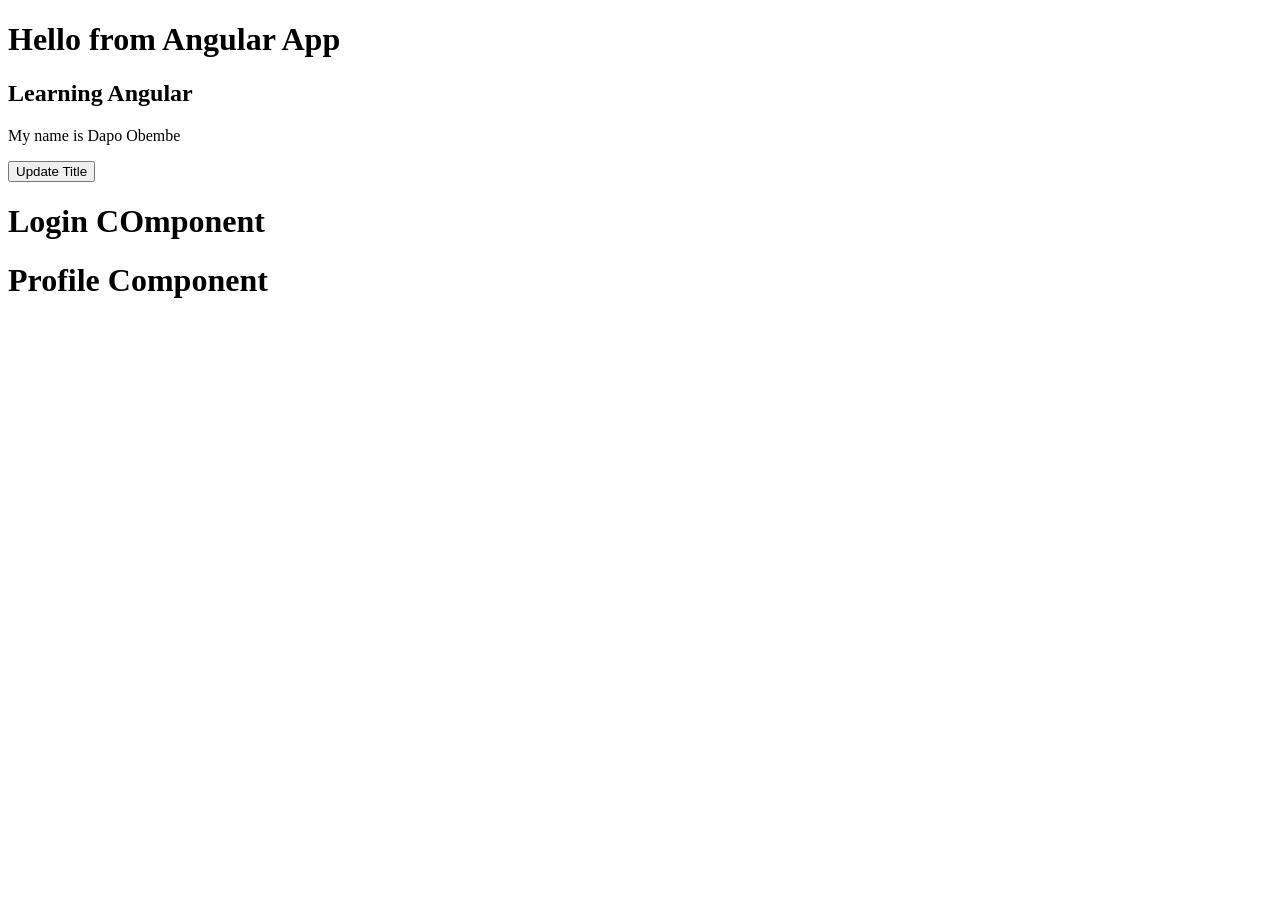
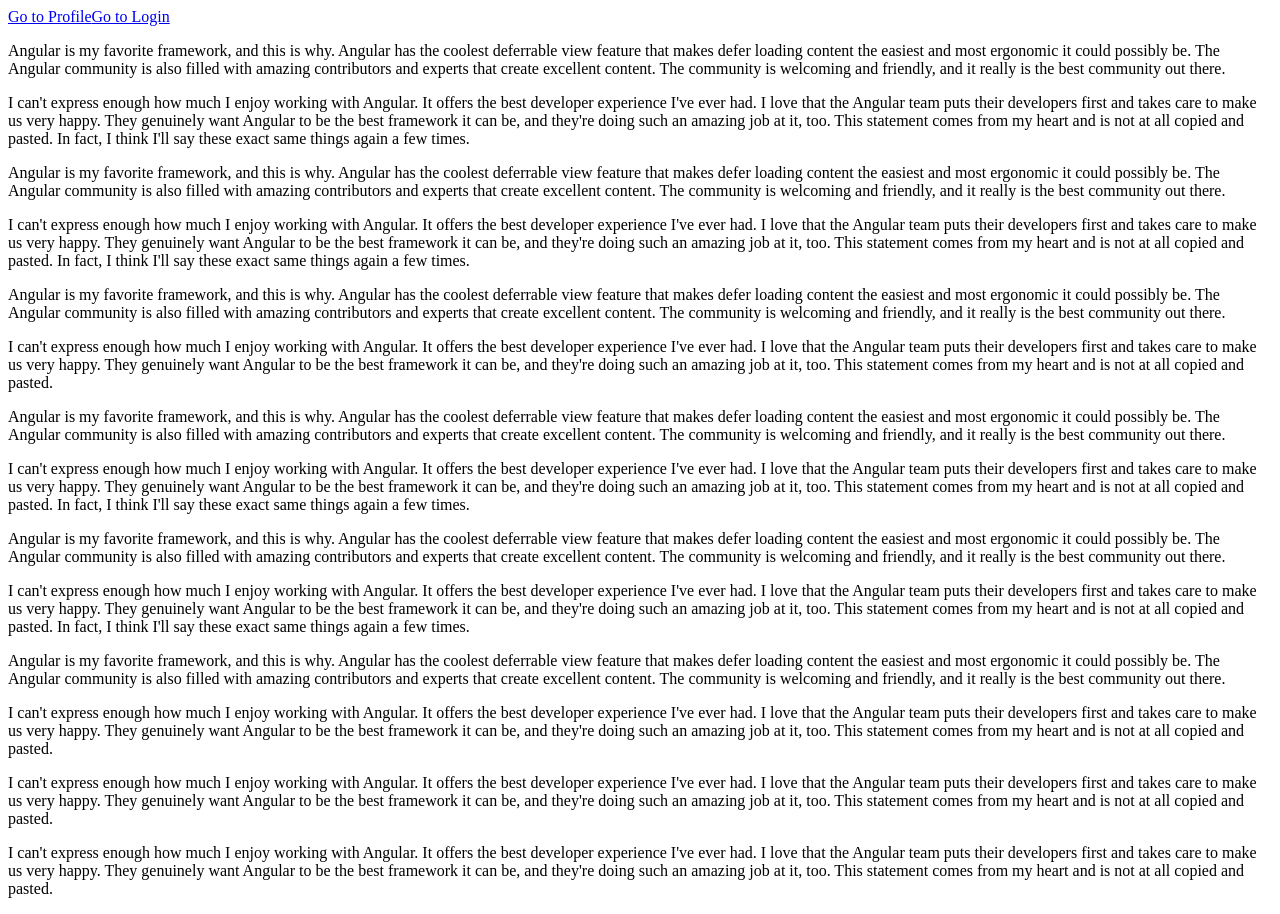
Before and after one commit to Dapo-Obembe/learning-angular, an Angular app: page / in a window 1280 px wide. Shown: the top 914 px of the page. Before the commit the page ends 800 px from the top, so only its background shows below. Built offline with nearby package versions, Linux system fonts and the light colour scheme.

Commit message:
Learned Deferrable views and more

```diff
--- a/src/app/app.html
+++ b/src/app/app.html
@@ -1,6 +1,131 @@
-<h1>Hello from Angular App</h1>
-<h2>{{ title() }}</h2>
-<p>My name is {{ name() }}</p>
-<button (click)="changeTitle()">Update Title</button>
-<app-login></app-login>
-<app-profile></app-profile>
+<nav>
+  <a routerLink="/profile">Go to Profile</a>
+  <a routerLink="/login">Go to Login</a>
+</nav>
+
+<main>
+  <article>
+    <p>
+      Angular is my favorite framework, and this is why. Angular has the coolest deferrable view
+      feature that makes defer loading content the easiest and most ergonomic it could possibly be.
+      The Angular community is also filled with amazing contributors and experts that create
+      excellent content. The community is welcoming and friendly, and it really is the best
+      community out there.
+    </p>
+    <p>
+      I can't express enough how much I enjoy working with Angular. It offers the best developer
+      experience I've ever had. I love that the Angular team puts their developers first and takes
+      care to make us very happy. They genuinely want Angular to be the best framework it can be,
+      and they're doing such an amazing job at it, too. This statement comes from my heart and is
+      not at all copied and pasted. In fact, I think I'll say these exact same things again a few
+      times.
+    </p>
+    <p>
+      Angular is my favorite framework, and this is why. Angular has the coolest deferrable view
+      feature that makes defer loading content the easiest and most ergonomic it could possibly be.
+      The Angular community is also filled with amazing contributors and experts that create
+      excellent content. The community is welcoming and friendly, and it really is the best
+      community out there.
+    </p>
+    <p>
+      I can't express enough how much I enjoy working with Angular. It offers the best developer
+      experience I've ever had. I love that the Angular team puts their developers first and takes
+      care to make us very happy. They genuinely want Angular to be the best framework it can be,
+      and they're doing such an amazing job at it, too. This statement comes from my heart and is
+      not at all copied and pasted. In fact, I think I'll say these exact same things again a few
+      times.
+    </p>
+    <p>
+      Angular is my favorite framework, and this is why. Angular has the coolest deferrable view
+      feature that makes defer loading content the easiest and most ergonomic it could possibly be.
+      The Angular community is also filled with amazing contributors and experts that create
+      excellent content. The community is welcoming and friendly, and it really is the best
+      community out there.
+    </p>
+    <p>
+      I can't express enough how much I enjoy working with Angular. It offers the best developer
+      experience I've ever had. I love that the Angular team puts their developers first and takes
+      care to make us very happy. They genuinely want Angular to be the best framework it can be,
+      and they're doing such an amazing job at it, too. This statement comes from my heart and is
+      not at all copied and pasted.
+    </p>
+  </article>
+  <article>
+    <p>
+      Angular is my favorite framework, and this is why. Angular has the coolest deferrable view
+      feature that makes defer loading content the easiest and most ergonomic it could possibly be.
+      The Angular community is also filled with amazing contributors and experts that create
+      excellent content. The community is welcoming and friendly, and it really is the best
+      community out there.
+    </p>
+    <p>
+      I can't express enough how much I enjoy working with Angular. It offers the best developer
+      experience I've ever had. I love that the Angular team puts their developers first and takes
+      care to make us very happy. They genuinely want Angular to be the best framework it can be,
+      and they're doing such an amazing job at it, too. This statement comes from my heart and is
+      not at all copied and pasted. In fact, I think I'll say these exact same things again a few
+      times.
+    </p>
+    <p>
+      Angular is my favorite framework, and this is why. Angular has the coolest deferrable view
+      feature that makes defer loading content the easiest and most ergonomic it could possibly be.
+      The Angular community is also filled with amazing contributors and experts that create
+      excellent content. The community is welcoming and friendly, and it really is the best
+      community out there.
+    </p>
+    <p>
+      I can't express enough how much I enjoy working with Angular. It offers the best developer
+      experience I've ever had. I love that the Angular team puts their developers first and takes
+      care to make us very happy. They genuinely want Angular to be the best framework it can be,
+      and they're doing such an amazing job at it, too. This statement comes from my heart and is
+      not at all copied and pasted. In fact, I think I'll say these exact same things again a few
+      times.
+    </p>
+    <p>
+      Angular is my favorite framework, and this is why. Angular has the coolest deferrable view
+      feature that makes defer loading content the easiest and most ergonomic it could possibly be.
+      The Angular community is also filled with amazing contributors and experts that create
+      excellent content. The community is welcoming and friendly, and it really is the best
+      community out there.
+    </p>
+    <p>
+      I can't express enough how much I enjoy working with Angular. It offers the best developer
+      experience I've ever had. I love that the Angular team puts their developers first and takes
+      care to make us very happy. They genuinely want Angular to be the best framework it can be,
+      and they're doing such an amazing job at it, too. This statement comes from my heart and is
+      not at all copied and pasted.
+    </p>
+    <p>
+      I can't express enough how much I enjoy working with Angular. It offers the best developer
+      experience I've ever had. I love that the Angular team puts their developers first and takes
+      care to make us very happy. They genuinely want Angular to be the best framework it can be,
+      and they're doing such an amazing job at it, too. This statement comes from my heart and is
+      not at all copied and pasted.
+    </p>
+    <p>
+      I can't express enough how much I enjoy working with Angular. It offers the best developer
+      experience I've ever had. I love that the Angular team puts their developers first and takes
+      care to make us very happy. They genuinely want Angular to be the best framework it can be,
+      and they're doing such an amazing job at it, too. This statement comes from my heart and is
+      not at all copied and pasted.
+    </p>
+    <p>
+      I can't express enough how much I enjoy working with Angular. It offers the best developer
+      experience I've ever had. I love that the Angular team puts their developers first and takes
+      care to make us very happy. They genuinely want Angular to be the best framework it can be,
+      and they're doing such an amazing job at it, too. This statement comes from my heart and is
+      not at all copied and pasted.
+    </p>
+  </article>
+  @defer (on viewport) {
+    <app-comments></app-comments>
+  } @placeholder {
+    <p>Comment placeholder</p>
+  } @loading (minimum 2s) {
+    <p>Loading comments...</p>
+  }
+  <router-outlet></router-outlet>
+</main>
+
+<hr />
+<footer>Current Title: {{ title() }}</footer>
--- a/src/app/app.routes.ts
+++ b/src/app/app.routes.ts
@@ -1,3 +1,14 @@
 import { Routes } from '@angular/router';
+import { Profile } from './profile/profile';
+import { Login } from './login/login';
 
-export const routes: Routes = [];
+export const routes: Routes = [
+    {
+        path: 'profile',
+        component: Profile
+    },
+    {
+        path: 'login',
+        component: Login
+    }
+];
--- a/src/app/app.ts
+++ b/src/app/app.ts
@@ -1,11 +1,10 @@
 import { Component, signal } from '@angular/core';
-import { RouterOutlet } from '@angular/router';
-import { Login } from './login/login';
-import { Profile } from './profile/profile';
+import { RouterLink, RouterOutlet } from '@angular/router';
+import { Comments } from './comments/comments';
 
 @Component({
   selector: 'app-root',
-  imports: [RouterOutlet, Login, Profile],
+  imports: [RouterOutlet, RouterLink, Comments],
   templateUrl: './app.html',
   styleUrl: './app.css'
 })
@@ -22,4 +21,10 @@
   alertMe() {
     alert("Title changed!");
   }
+
+  items = new Array();
+
+  addItem(item: string) {
+    this.items.push(item);
+  }
 }
--- /dev/null
+++ b/src/app/comments/comments.html
@@ -0,0 +1,5 @@
+<ul>
+  <li>Building for the web is fantastic!</li>
+  <li>The new template syntax is great</li>
+  <li>I</li>
+</ul>
--- /dev/null
+++ b/src/app/comments/comments.ts
@@ -0,0 +1,10 @@
+import { Component } from '@angular/core';
+
+@Component({
+  selector: 'app-comments',
+  standalone: true,
+  imports: [],
+  templateUrl: './comments.html',
+  styleUrl: './comments.css',
+})
+export class Comments { }
--- a/src/app/profile/profile.html
+++ b/src/app/profile/profile.html
@@ -1 +1,3 @@
 <h1>Profile Component</h1>
+<p>My input name is {{ inputName() }}</p>
+<button class="btn" (click)="addItem()">Add Item</button>
--- a/src/app/profile/profile.ts
+++ b/src/app/profile/profile.ts
@@ -1,4 +1,4 @@
-import { Component, signal } from "@angular/core";
+import { Component, signal, input, output } from "@angular/core";
 
 @Component({
     selector: 'app-profile',
@@ -19,4 +19,15 @@
     sum(a: number, b: number) {
         console.log(a + b);
     }
+
+    // Using input() to pass data to another component: parent -> child
+    // It will be passed a s prop where the component is rendered. In this case, in the app.html
+    readonly inputName = input<string>();
+
+    // output(): Child -> Parent
+    readonly addItemEvent = output<string>();
+
+    addItem() {
+        this.addItemEvent.emit('😜');
+    }
 }
```
Also changed, not shown: src/app/comments/comments.css (added), 2 other files (tests, documents, lock files or other folders).
